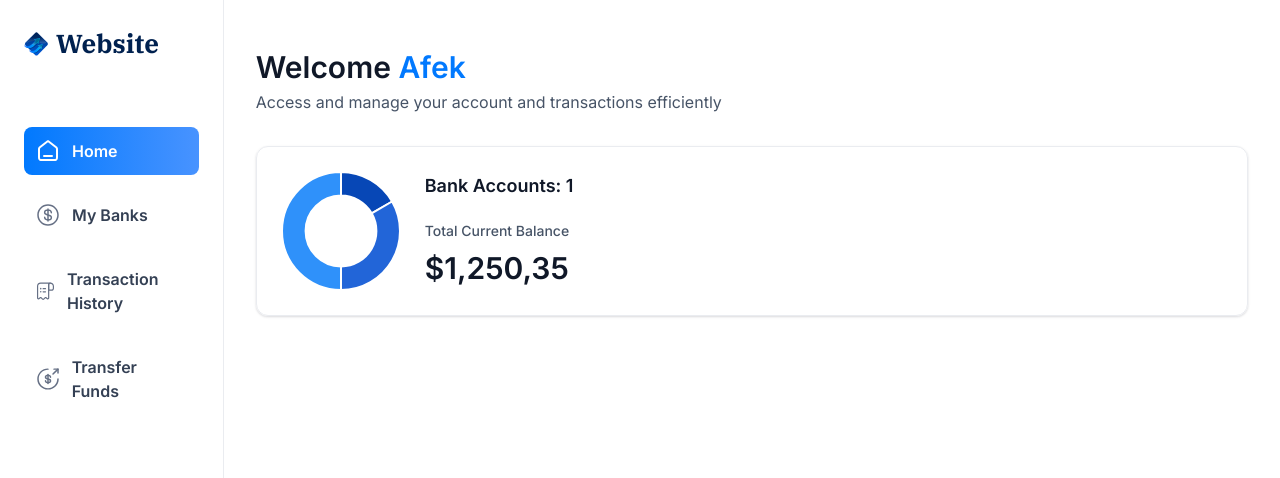
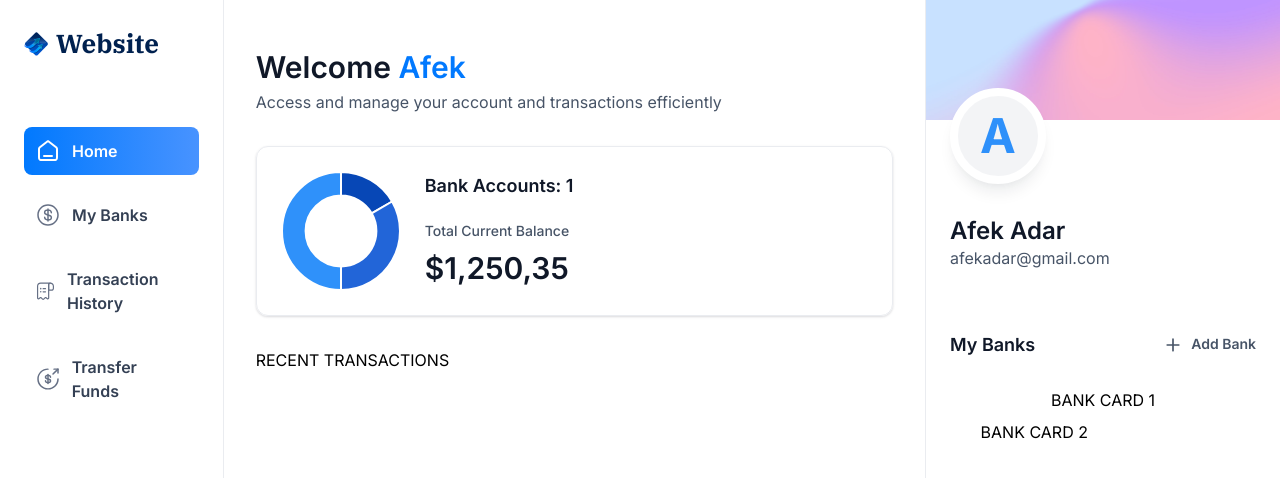
Before and after one commit to Afekadar/BankSite, a Next.js app: page / in a window 1280 px wide. Shown: the top 478 px of the page. Built offline with nearby package versions, Linux system fonts and the light colour scheme.

Commit message:
RightNav Start
Starting on the right side navigation bar

```diff
--- a/app/(root)/page.tsx
+++ b/app/(root)/page.tsx
@@ -1,8 +1,13 @@
 import HeaderBox from "@/components/HeaderBox";
+import RightSidebar from "@/components/RightSidebar";
 import TotalBalanceBox from "@/components/TotalBalanceBox";
 
 const Home = () => {
-  const loggedIn = { firstName: "Afek" };
+  const loggedIn = {
+    firstName: "Afek",
+    lastName: "Adar",
+    email: "afekadar@gmail.com",
+  };
 
   return (
     <section className="home">
@@ -21,7 +26,9 @@
             totalCurrentBalance={1250.35}
           />
         </header>
+        RECENT TRANSACTIONS
       </div>
+      <RightSidebar user={loggedIn} transactions={[]} banks={[{}, {}]} />
     </section>
   );
 };
--- /dev/null
+++ b/components/BankCard.tsx
@@ -0,0 +1,9 @@
+import React from 'react'
+
+const BankCard = () => {
+  return (
+    <div>BankCard</div>
+  )
+}
+
+export default BankCard
--- /dev/null
+++ b/components/RightSidebar.tsx
@@ -0,0 +1,47 @@
+import Image from "next/image";
+import Link from "next/link";
+import React from "react";
+
+const RightSidebar = ({ user, transactions, banks }: RightSidebarProps) => {
+  return (
+    <aside className="right-sidebar">
+      <section className="flex flex-col pb-8">
+        <div className="profile-banner" />
+        <div className="profile">
+          <div className="profile-img">
+            <span className="text-5xl font-bold text-blue-500">
+              {user.firstName[0]}
+            </span>
+          </div>
+          <div className="profile-details">
+            <h1 className="profile-name">
+              {user.firstName} {user.lastName}
+            </h1>
+            <p className="profile-email">{user.email}</p>
+          </div>
+        </div>
+      </section>
+      <section className="banks">
+        <div className="flex w-full justify-between">
+          <h2 className="header-2">My Banks</h2>
+          <Link href="/" className="flex gap-2">
+            <Image src="/icons/plus.svg" width={20} height={20} alt="plus" />
+            <h2 className="text-14 font-semibold text-gray-600">Add Bank</h2>
+          </Link>
+        </div>
+        {banks?.length > 0 && (
+          <div className="relative flex flex-1 flex-col items-center justify-center gap-5">
+            <div className="relative z-10">BANK CARD 1</div>
+            {banks[1] && (
+              <div className="absolute right-0 top-8 z-0 w-[90%]">
+                BANK CARD 2
+              </div>
+            )}
+          </div>
+        )}
+      </section>
+    </aside>
+  );
+};
+
+export default RightSidebar;
```
